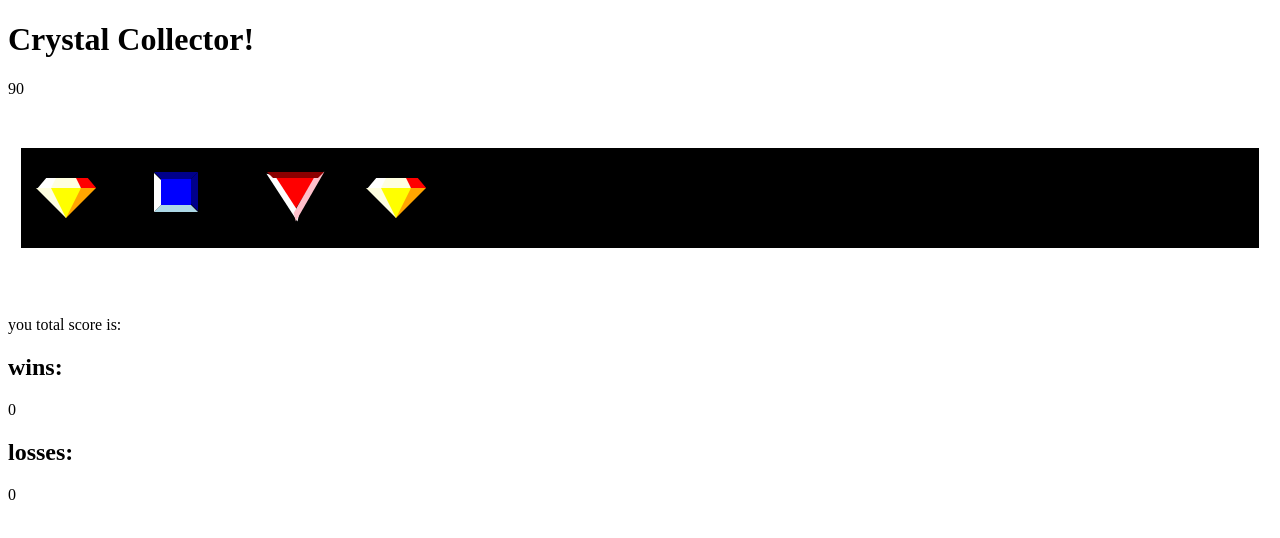
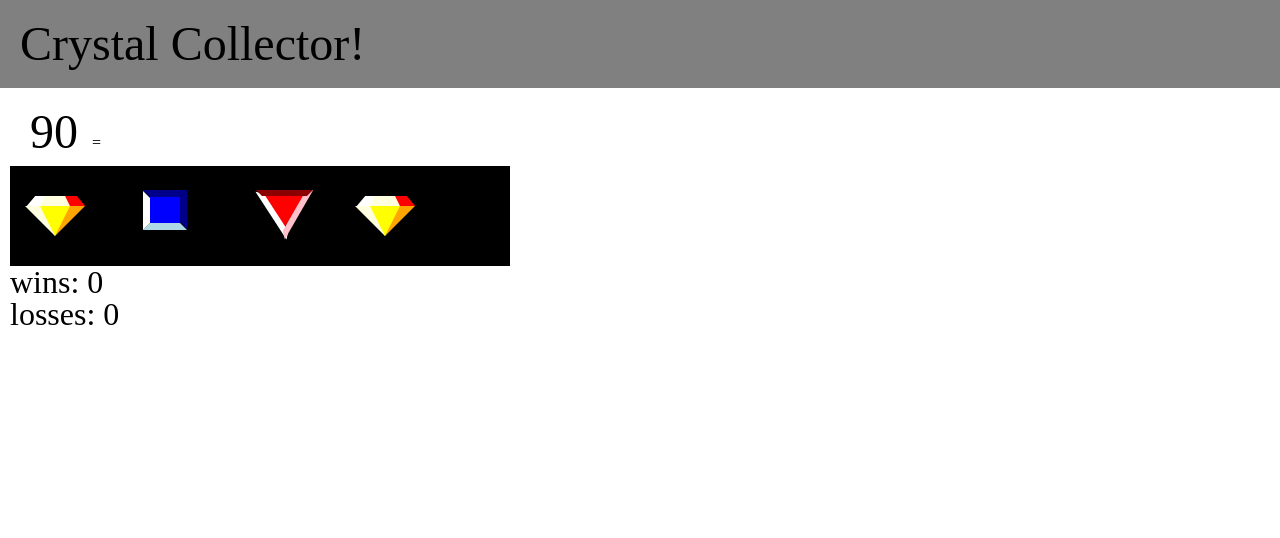
Before and after one commit to dcornnell/gem-guess, a plain HTML site: page index.html in a window 1280 px wide. Drawn offline with nearby package versions, Linux system fonts and the light colour scheme.

Commit message:
basic styling

```diff
--- a/assets/css/reset.css
+++ b/assets/css/reset.css
@@ -0,0 +1,137 @@
+/* http://meyerweb.com/eric/tools/css/reset/
+   v2.0 | 20110126
+   License: none (public domain)
+*/
+
+html,
+body,
+div,
+span,
+applet,
+object,
+iframe,
+h1,
+h2,
+h3,
+h4,
+h5,
+h6,
+p,
+blockquote,
+pre,
+a,
+abbr,
+acronym,
+address,
+big,
+cite,
+code,
+del,
+dfn,
+em,
+img,
+ins,
+kbd,
+q,
+s,
+samp,
+small,
+strike,
+strong,
+sub,
+sup,
+tt,
+var,
+b,
+u,
+i,
+center,
+dl,
+dt,
+dd,
+ol,
+ul,
+li,
+fieldset,
+form,
+label,
+legend,
+table,
+caption,
+tbody,
+tfoot,
+thead,
+tr,
+th,
+td,
+article,
+aside,
+canvas,
+details,
+embed,
+figure,
+figcaption,
+footer,
+header,
+hgroup,
+menu,
+nav,
+output,
+ruby,
+section,
+summary,
+time,
+mark,
+audio,
+video {
+    margin: 0;
+    padding: 0;
+    border: 0;
+    font-size: 100%;
+    font: inherit;
+    vertical-align: baseline;
+}
+
+
+/* HTML5 display-role reset for older browsers */
+
+article,
+aside,
+details,
+figcaption,
+figure,
+footer,
+header,
+hgroup,
+menu,
+nav,
+section {
+    display: block;
+}
+
+body {
+    line-height: 1;
+}
+
+ol,
+ul {
+    list-style: none;
+}
+
+blockquote,
+q {
+    quotes: none;
+}
+
+blockquote:before,
+blockquote:after,
+q:before,
+q:after {
+    content: '';
+    content: none;
+}
+
+table {
+    border-collapse: collapse;
+    border-spacing: 0;
+}
--- a/assets/css/style.css
+++ b/assets/css/style.css
@@ -1,8 +1,41 @@
+header {
+    background-color: grey;
+    font-size: 3em;
+    font: lightgray;
+    padding: 20px;
+}
+
+p {
+    font-size: 2em;
+}
+
 #gem-container {
     position: relative;
     background-color: black;
-    margin: 50px 1%;
     height: 100px;
+    width: 500px;
+}
+
+#target-number {
+    display: inline;
+    margin: 10px;
+    font-size: 3em;
+}
+
+#scores {
+    margin: 10px;
+}
+
+#score {
+    display: inline;
+    margin: 10px;
+    font-size: 3em;
+}
+
+.col {
+    width: 48%;
+    float: left;
+    margin: 10px;
 }
 
 .gem-holder {
--- a/assets/javascript/game.js
+++ b/assets/javascript/game.js
@@ -8,6 +8,9 @@ const winHolder = $("#win-holder").text(win);
 const lossHolder = $("#loss-holder").text(loss);
 const targetNumber = $("#target-number").text(computerNumber);
 const valueHolder = $("#value-holder").text("???");
+
+//starts the game
+
 setUp();
 
 
@@ -20,39 +23,7 @@ function randomIntBetween(min, max) {
     return randNum;
 }
 
-function setUp() {
-    computerNumber = randomIntBetween(19, 120);
-    targetNumber.text(computerNumber);
-    userScore = 0
 
-    for (let i = 0; i < gemNumbers.length; i++) {
-        gemNumbers[i] = randomIntBetween(1, 12);
-    }
-
-    for (let i = 0; i < gemNumbers.length; i++) {
-        const gem = $("<div>");
-        gem.addClass("gem");
-        gem.addClass("gem" + randomIntBetween(1, 5));
-        gem.append('<div id="value' + [i] + '" class="value hidden">' + gemNumbers[i] + '</div>');
-
-        gem.attr("data-rand-num", gemNumbers[i]);
-        $("#gem-holder" + i).append(gem);
-
-
-
-
-    }
-    addStyle();
-
-    $(".gem").on("click", function() {
-        userScore += parseInt($(this).attr("data-rand-num"));
-        $("div", this).removeClass("hidden")
-        compare(userScore, computerNumber);
-        $("#score").text(userScore);
-
-
-    });
-}
 
 function compare(userNum, compNum) {
     if (userNum === compNum) {
@@ -81,3 +52,38 @@ function addStyle() {
 
 
 }
+
+function setUp() {
+    computerNumber = randomIntBetween(19, 120);
+    targetNumber.text(computerNumber);
+    userScore = 0
+
+    for (let i = 0; i < gemNumbers.length; i++) {
+        gemNumbers[i] = randomIntBetween(1, 12);
+    }
+
+    for (let i = 0; i < gemNumbers.length; i++) {
+        const gem = $("<div>");
+        const value = '<div id="value' + [i] + '" class="value hidden">' + gemNumbers[i] + '</div>'
+        gem.addClass("gem");
+        gem.addClass("gem" + randomIntBetween(1, 5));
+        gem.append(value);
+
+        gem.attr("data-rand-num", gemNumbers[i]);
+        $("#gem-holder" + i).append(gem);
+
+
+
+
+    }
+    addStyle();
+
+    $(".gem").on("click", function() {
+        userScore += parseInt($(this).attr("data-rand-num"));
+        $("div", this).removeClass("hidden")
+        compare(userScore, computerNumber);
+        $("#score").text(userScore);
+
+
+    });
+}
--- a/index.html
+++ b/index.html
@@ -13,25 +13,33 @@
 </head>
 
 <body>
-    <h1>Crystal Collector!</h1>
+    <header>Crystal Collector!</header>
+
+    <div class="col">
+        <div id="scores">
             <div id="target-number"></div>
-
+            =
+            <div id="score"></div>
+        </div>
         <div id="gem-container">
             <div class="gem-holder" id="gem-holder0"></div>
             <div class="gem-holder" id="gem-holder1"></div>
             <div class="gem-holder" id="gem-holder2"></div>
             <div class="gem-holder" id="gem-holder3"></div>
         </div>
-    <div id="value-holder" class="hidden"></div>
 
-    <div> you total score is:</div>
-    <div id="score"></div>
-    <div id="player-number"></div>
+
+
+
+
         <div id="scoreboard">
-        <h2>wins:</h2>
-        <div id="win-holder"></div>
-        <h2>losses:</h2>
-        <div id="loss-holder"></div>
+            <p>wins:
+                <span id="win-holder"></span>
+            </p>
+            <p>losses:
+                <span id="loss-holder"></span>
+            </p>
+        </div>
     </div>
     <script type="text/javascript" src="assets/javascript/game.js"></script>
 
```
Lines whose indentation alone changed are shown as unchanged.
